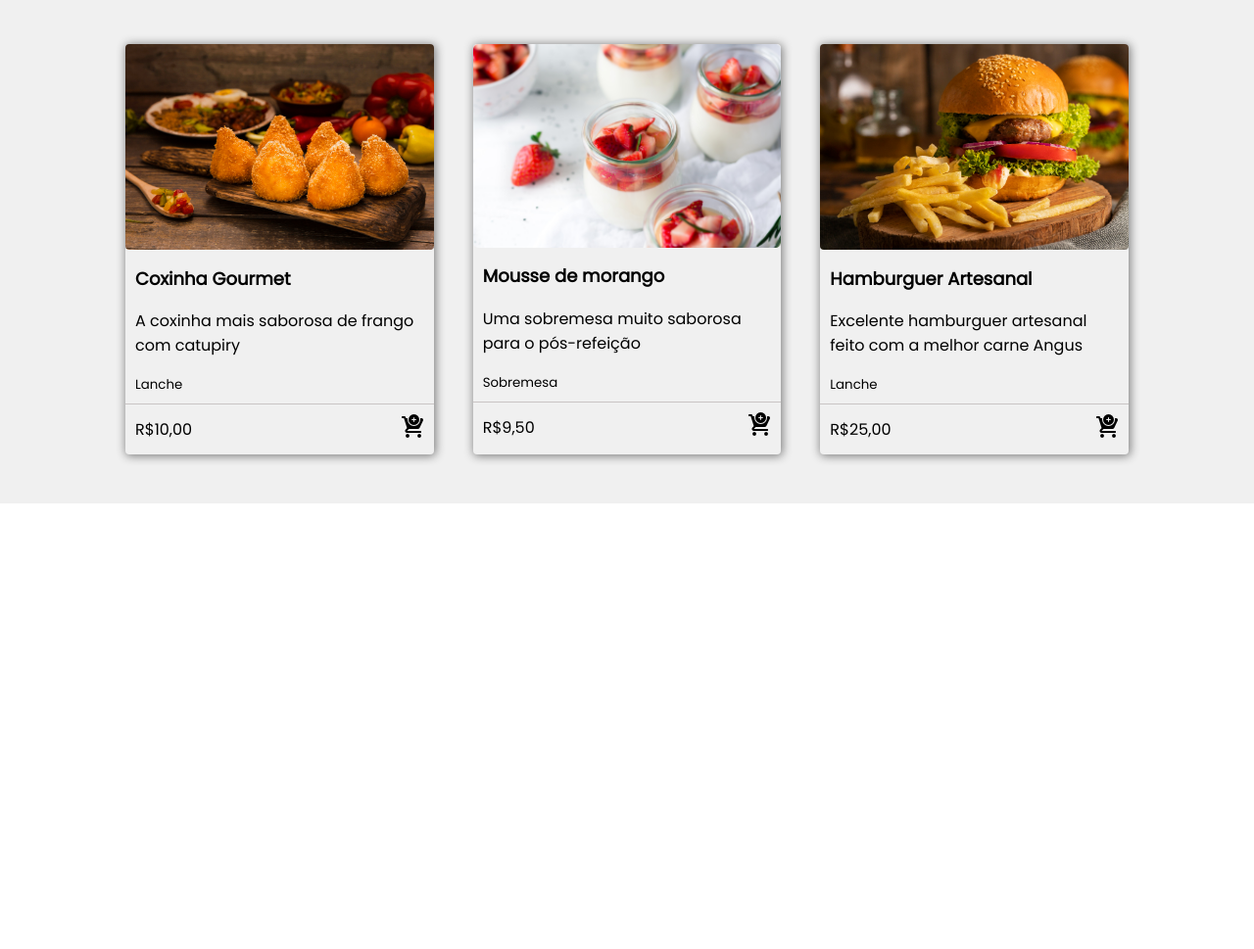
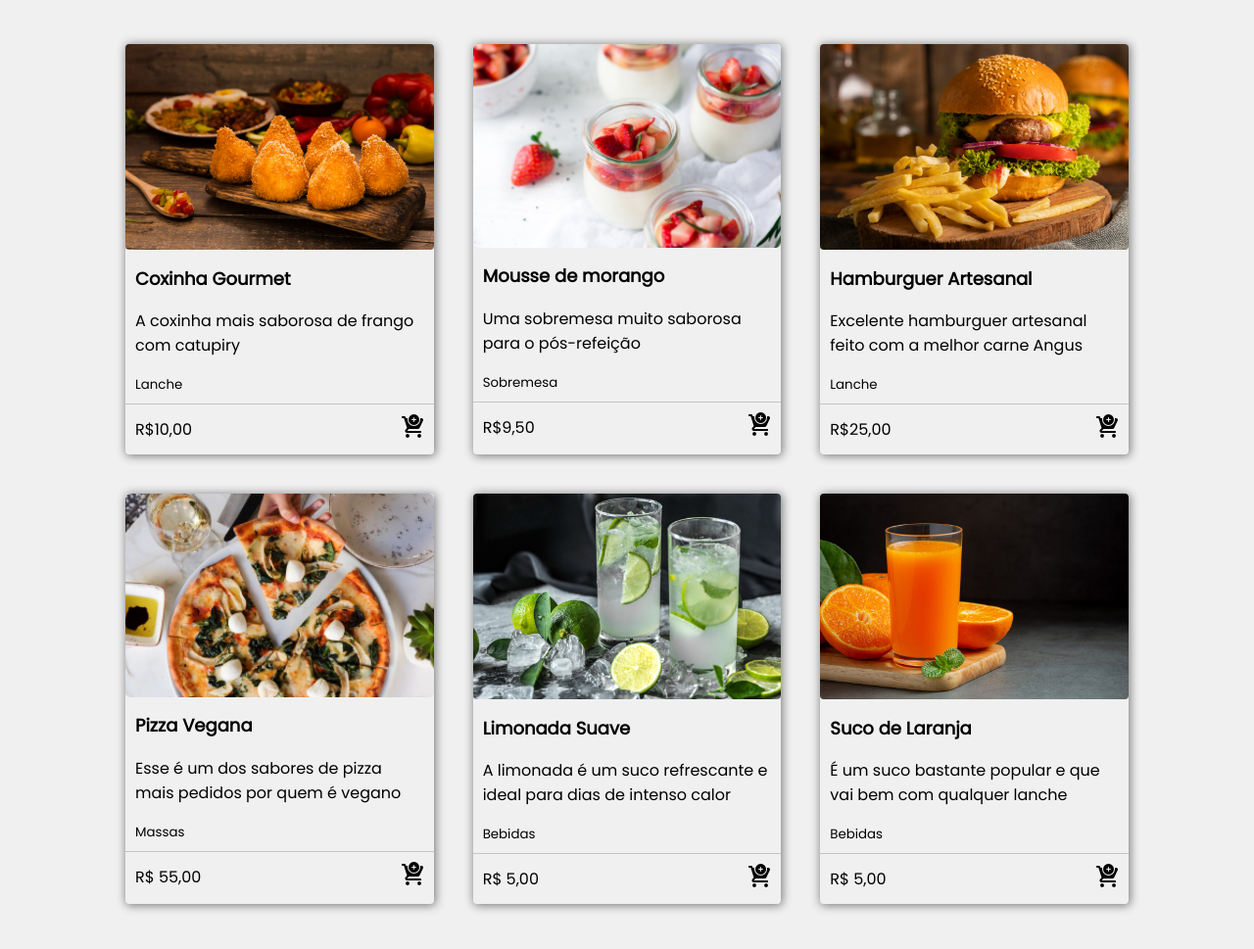
Before and after one commit to leoGomesss/Ex2-FlexBox, a plain HTML site: page index.html in a window 1280 px wide. Shown: the part 83-1052 px from the top of the page at 98% size. Before the commit the page ends 800 px from the top, so only its background shows below. Drawn offline with Linux system fonts and the light colour scheme.

Commit message:
10092024[2]

```diff
--- a/index.html
+++ b/index.html
@@ -3,7 +3,7 @@
 <head>
     <meta charset="UTF-8">
     <meta name="viewport" content="width=device-width, initial-scale=1.0">
-    <title>Document</title>
+    <title>Projeto - FlexBox</title>
     <link rel="stylesheet" href="Estilos/estilo.css">
 </head>
 <body>
@@ -70,7 +70,61 @@
         <!--[ Fim-Hamburguer ]-->
         <!--[ ***** ]-->
         <!--[ Inicio-Pizza ]-->
-
+        <div class="card">
+            <div class="contanier-imagem">
+                <img src="Imagens/pizza.png">
+            </div>
+            <div class="conteudo">
+                <h3>Pizza Vegana</h3>
+                <p>Esse é um dos sabores de pizza mais pedidos por quem é vegano</p>
+                <small>Massas</small>
+            </div>
+            <div class="contanier-preco">
+                <span>R$ 55,00</span>
+                <div class="contanier-icone">
+                    <img src="Imagens/carrinho.png">
+                </div>
+            </div>
+        </div>
+        <!--[ Fim-Pizza ]-->
+        <!--[ ***** ]-->
+        <!--[ Inicio-Limonada ]-->
+        <div class="card">
+            <div class="contanier-imagem">
+                <img src="Imagens/limonada.jpg">
+            </div>
+            <div class="conteudo">
+                <h3>Limonada Suave</h3>
+                <p>A limonada é um suco refrescante e ideal para dias de intenso
+                calor</p>
+                <small>Bebidas</small>
+            </div>
+            <div class="contanier-preco">
+                <span>R$ 5,00</span>
+                <div class="contanier-icone">
+                    <img src="Imagens/carrinho.png">
+                </div>
+            </div>
+        </div>
+        <!--[ Fim-Limonada ]-->
+        <!--[ ***** ]-->
+        <!--[ Inicio-Laranjada ]-->
+        <div class="card">
+            <div class="contanier-imagem">
+                <img src="Imagens/suco-de-laranja.jpg">
+            </div>
+            <div class="conteudo">
+                <h3>Suco de Laranja</h3>
+                <p>É um suco bastante popular e que vai bem com qualquer lanche</p>
+                <small>Bebidas</small>
+            </div>
+            <div class="contanier-preco">
+                <span>R$ 5,00</span>
+                <div class="contanier-icone">
+                    <img src="Imagens/carrinho.png">
+                </div>
+            </div>
+        </div>
     </div><!--[ Fim - Div Principal ]-->
 </body>
 </html>
```
